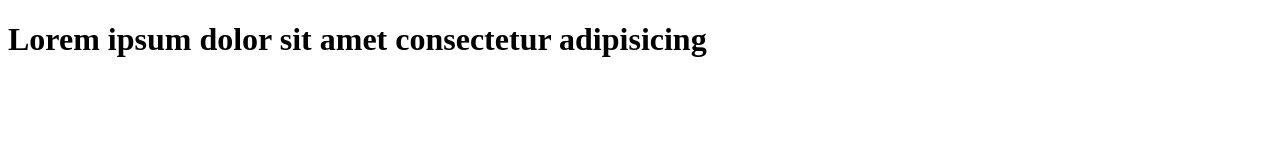
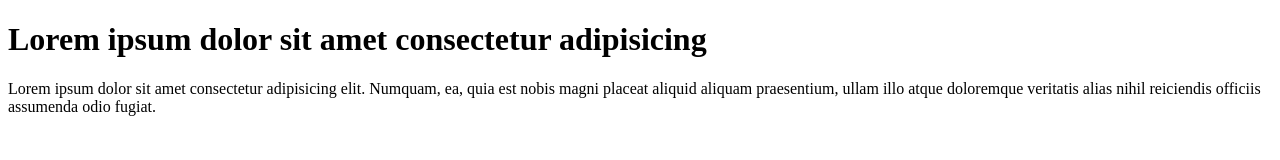
Before and after one commit to Deepthi2997/learn-git, a plain HTML site: page index.html in a window 1280 px wide. Drawn offline with Linux system fonts and the light colour scheme.

Commit message:
add paragraph to code

```diff
--- a/index.html
+++ b/index.html
@@ -7,5 +7,6 @@
 </head>
 <body>
     <h1>Lorem ipsum dolor sit amet consectetur adipisicing</h1>
+    <p>Lorem ipsum dolor sit amet consectetur adipisicing elit. Numquam, ea, quia est nobis magni placeat aliquid aliquam praesentium, ullam illo atque doloremque veritatis alias nihil reiciendis officiis assumenda odio fugiat.</p>
 </body>
 </html>
```
